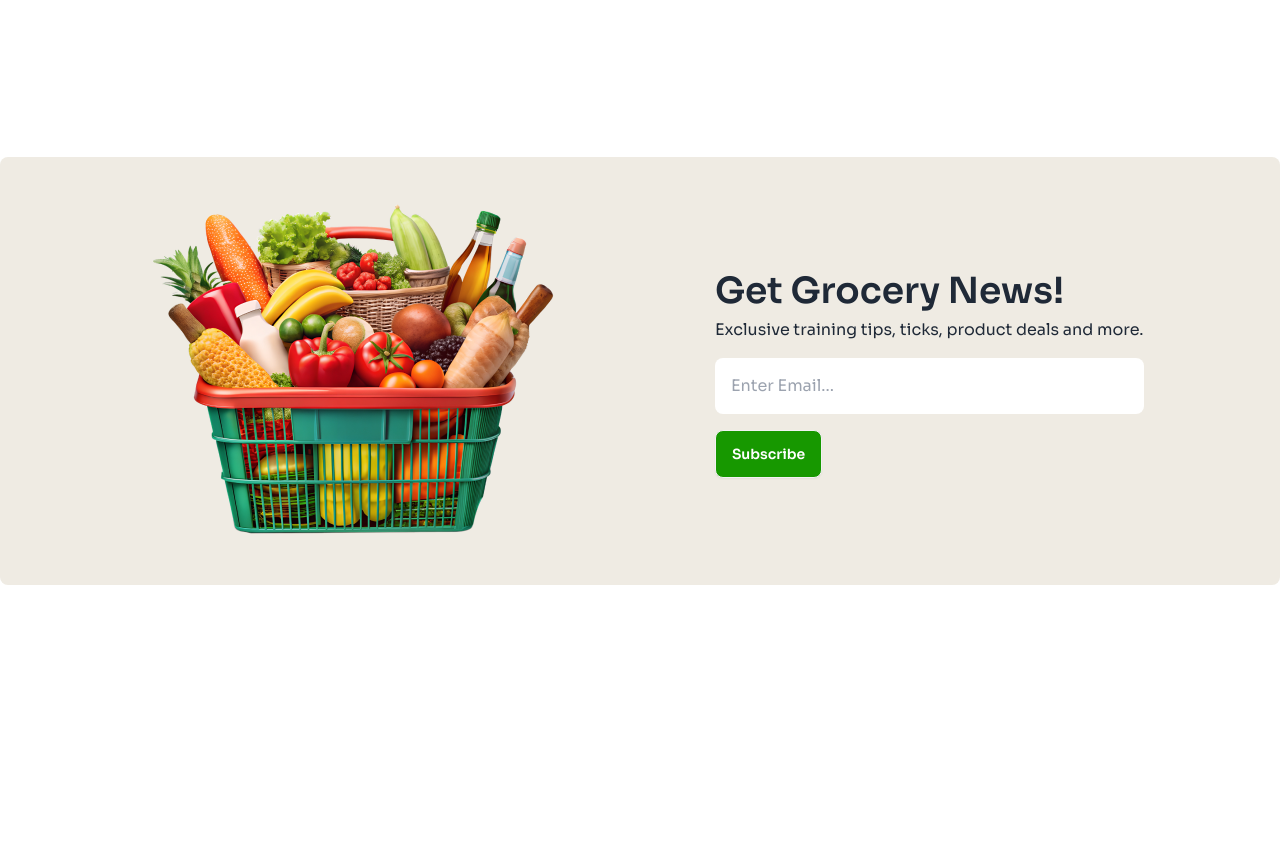
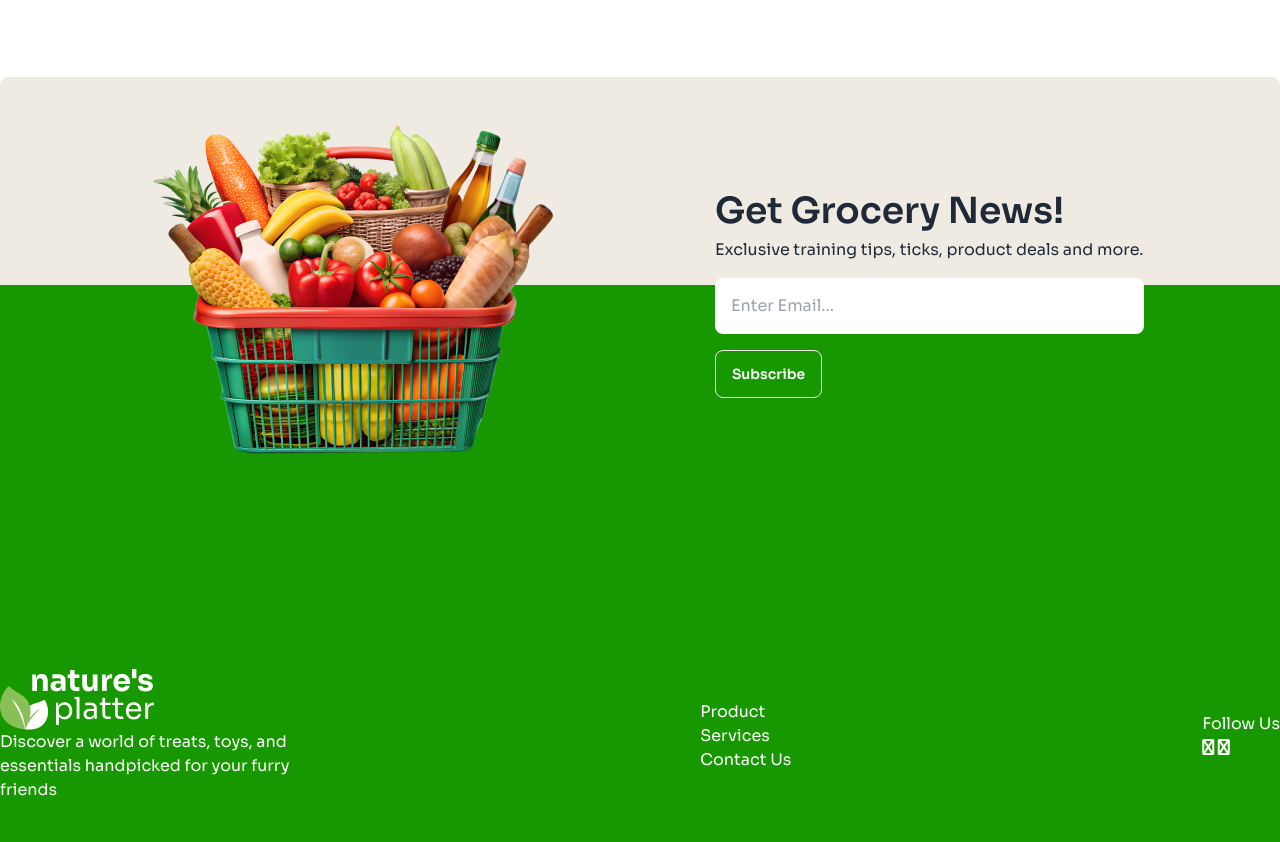
Before and after one commit to sejanmiah/Tailwind-Project, a plain HTML site: page index.html in a window 1280 px wide. Shown: the part 2948-3790 px from the top of the page. Before the commit the page ends 3613 px from the top, so only its background shows below. Drawn offline with nearby package versions, Linux system fonts and the light colour scheme.

Commit message:
Footer Done

```diff
--- a/index.html
+++ b/index.html
@@ -298,8 +298,8 @@
 
          <!-- Newslater Section -->
 
-         <section class="my10 py-20">
-            <div class="container mx-auto">
+         <section class="my10 py-20 -mt-20 ">
+            <div class="container mx-auto mb-[-300px]">
                 <div class="flex lg:flex-row md:flex-col items-center justify-evenly bg-[#EFEBE3] rounded-lg py-10">
                     <div><img src="c2-assets/vegetable-busket.png" alt=""></div>
                     <div>
@@ -312,6 +312,35 @@
                 </div>
             </div>
          </section>
+
+
+         <!-- Footter Section -->
+          <section class="my10 pt-96 pb-10 bg-color -z-10 sejan">
+            <div class="container mx-auto text-white">
+                <div class="flex lg:flex-row md:flex-col justify-between items-center">
+                    <div>
+                        <img src="c2-assets/logo-footer.png" alt="">
+                        <p>Discover a world of treats, toys, and <br> essentials handpicked for your furry <br> friends </p>
+                    </div>
+                    <div>
+                        <ul>
+                            <li>Product</li>
+                            <li>Services</li>
+                            <li>Contact Us</li>
+                        </ul>
+                    </div>
+                    <div>
+                        <p>Follow Us</p>
+                        <div>
+                            <i class="fa fa-facebook-square" aria-hidden="true"></i>
+                            <i class="fa fa-instagram" aria-hidden="true"></i>
+                            <i class="fa fa-linkedin-square" aria-hidden="true"></i>
+                            <i class="fa fa-youtube-play" aria-hidden="true"></i>
+                        </div>
+                    </div>
+                </div>
+            </div>
+          </section>
     </main>
 </body>
 </html>
```
